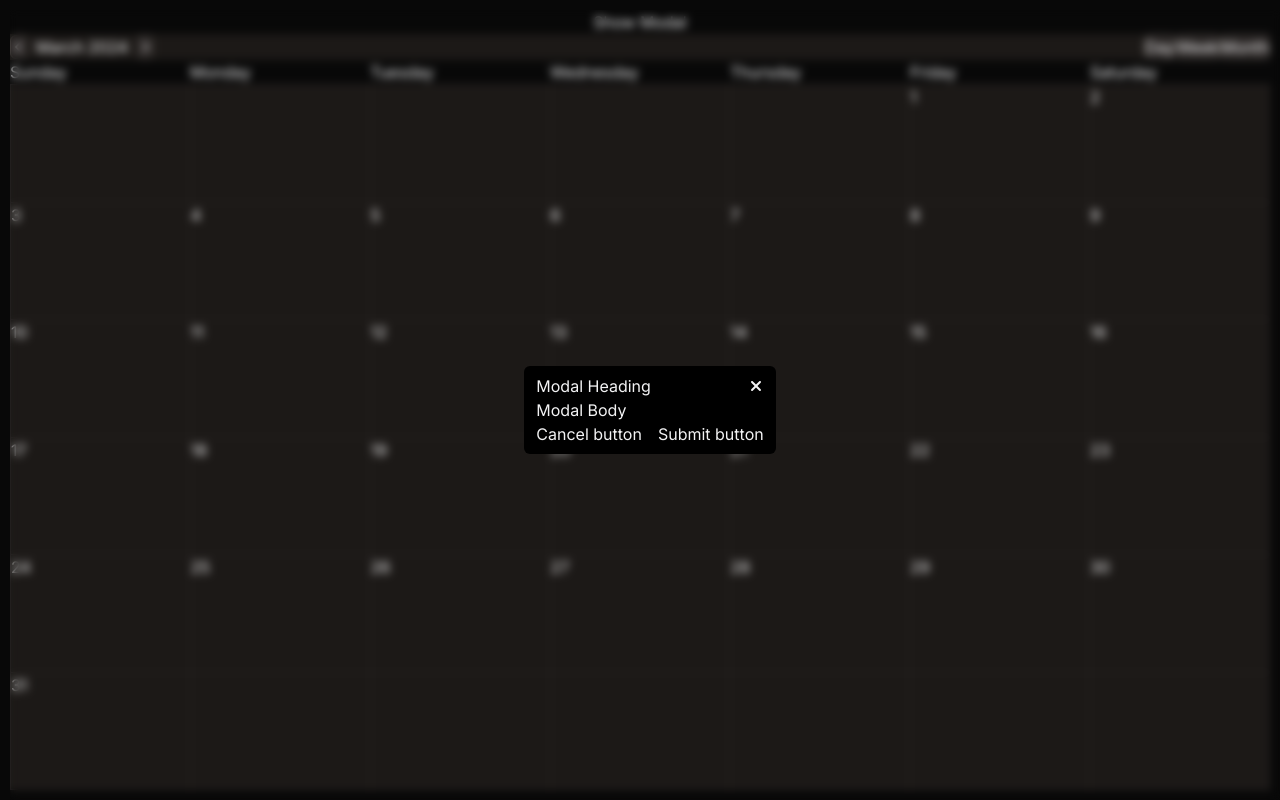
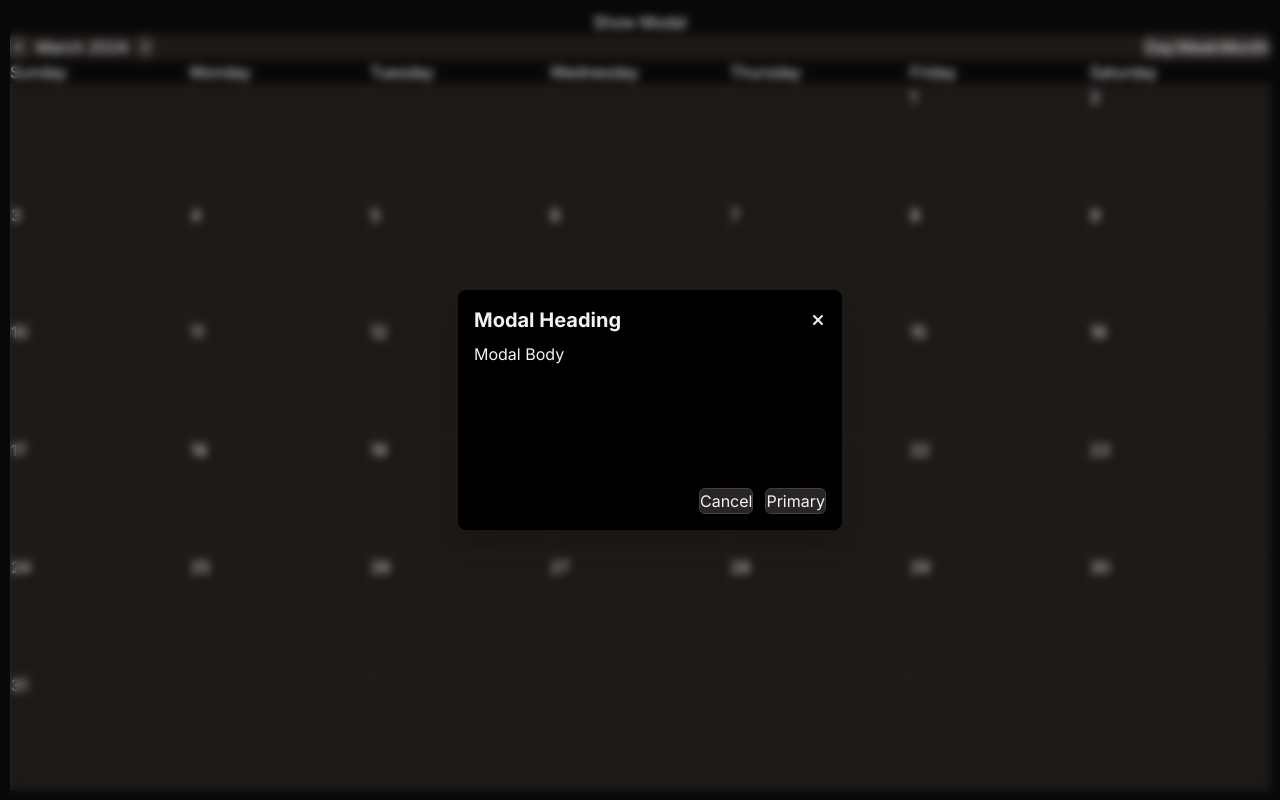
Before and after one commit to marielle-lopez/chrono, a React (Vite) app in the folder frontend/: page / in a window 1280 px wide. Both pictures are taken after a click on the button "Show Modal". Built offline with nearby package versions, Linux system fonts and the light colour scheme.

Commit message:
update styling and implement `Button` component

```diff
--- a/frontend/src/components/Modal/Modal.tsx
+++ b/frontend/src/components/Modal/Modal.tsx
@@ -1,4 +1,5 @@
 import { FaXmark } from 'react-icons/fa6';
+import Button from '../Button/Button';
 
 interface ModalProps {
   isHidden: boolean;
@@ -18,9 +19,10 @@ const Modal = ({ isHidden, setIsHidden }: ModalProps) => {
           isHidden && 'hidden'
         }`}
       >
-        <div className="flex flex-col bg-black rounded-md px-3 py-2">
+        <div className="flex flex-col justify-between w-96 h-60 bg-black rounded-lg px-4 py-4 shadow-xl">
+          <div className="flex flex-col gap-2">
             <div className="flex justify-between">
-            <h2>Modal Heading</h2>
+              <h2 className="text-xl font-bold">Modal Heading</h2>
               <button onClick={() => setIsHidden(true)}>
                 <FaXmark />
               </button>
@@ -28,15 +30,16 @@ const Modal = ({ isHidden, setIsHidden }: ModalProps) => {
             <div>
               <p>Modal Body</p>
             </div>
-          <div className="flex justify-end gap-4">
-            <button onClick={() => setIsHidden(true)}>Cancel button</button>
-            <button
-              onClick={() =>
-                console.log('Submit button clicked in Modal component')
+          </div>
+          <div className="flex justify-end gap-3">
+            <Button handleClick={() => setIsHidden(true)} label="Cancel" />
+            <Button
+              handleClick={() =>
+                console.log('Primary button clicked in Modal component')
               }
-            >
-              Submit button
-            </button>
+              label="Primary"
+              type="primary"
+            />
           </div>
         </div>
       </div>
```
Lines whose indentation alone changed are shown as unchanged.
